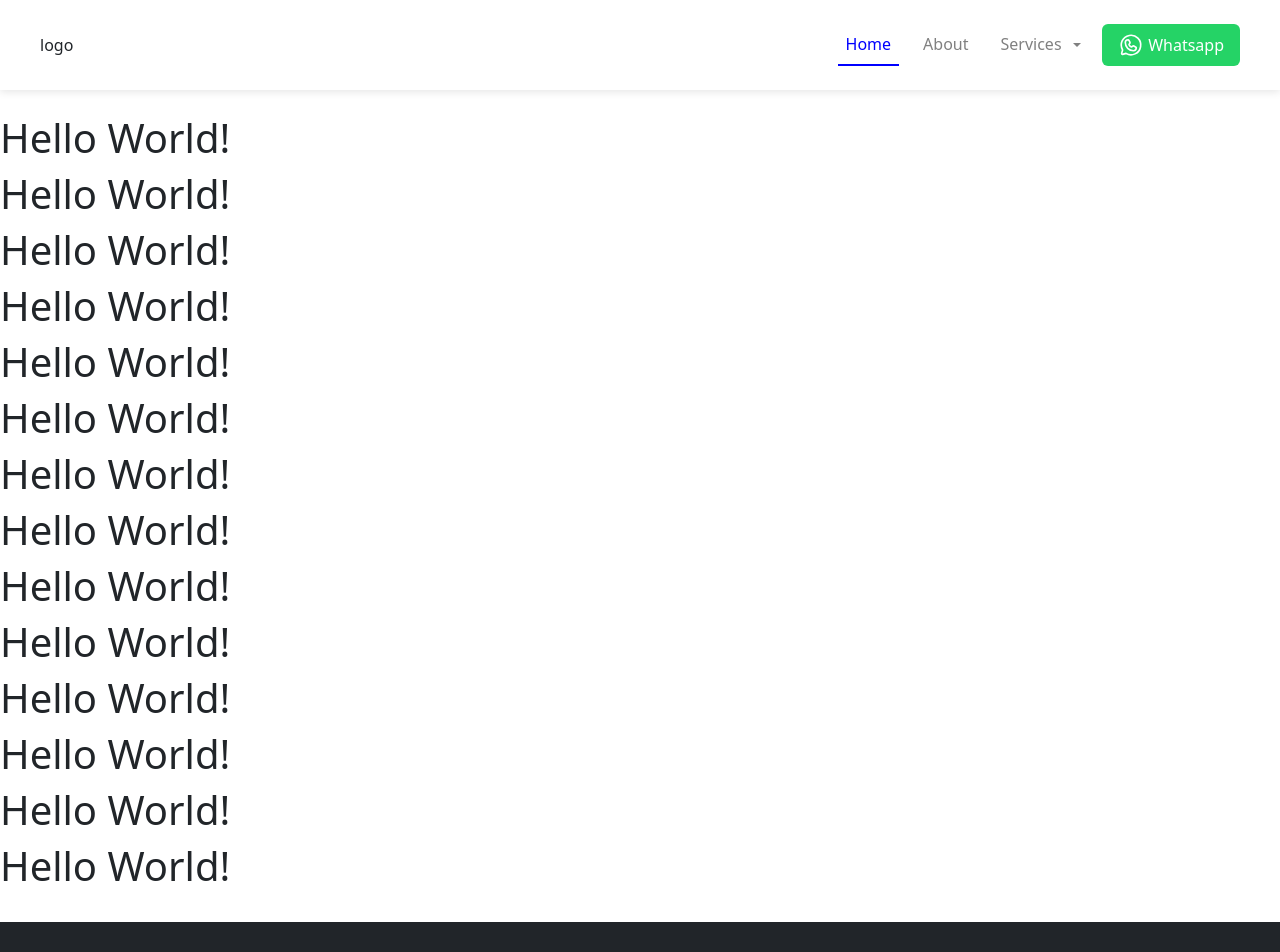
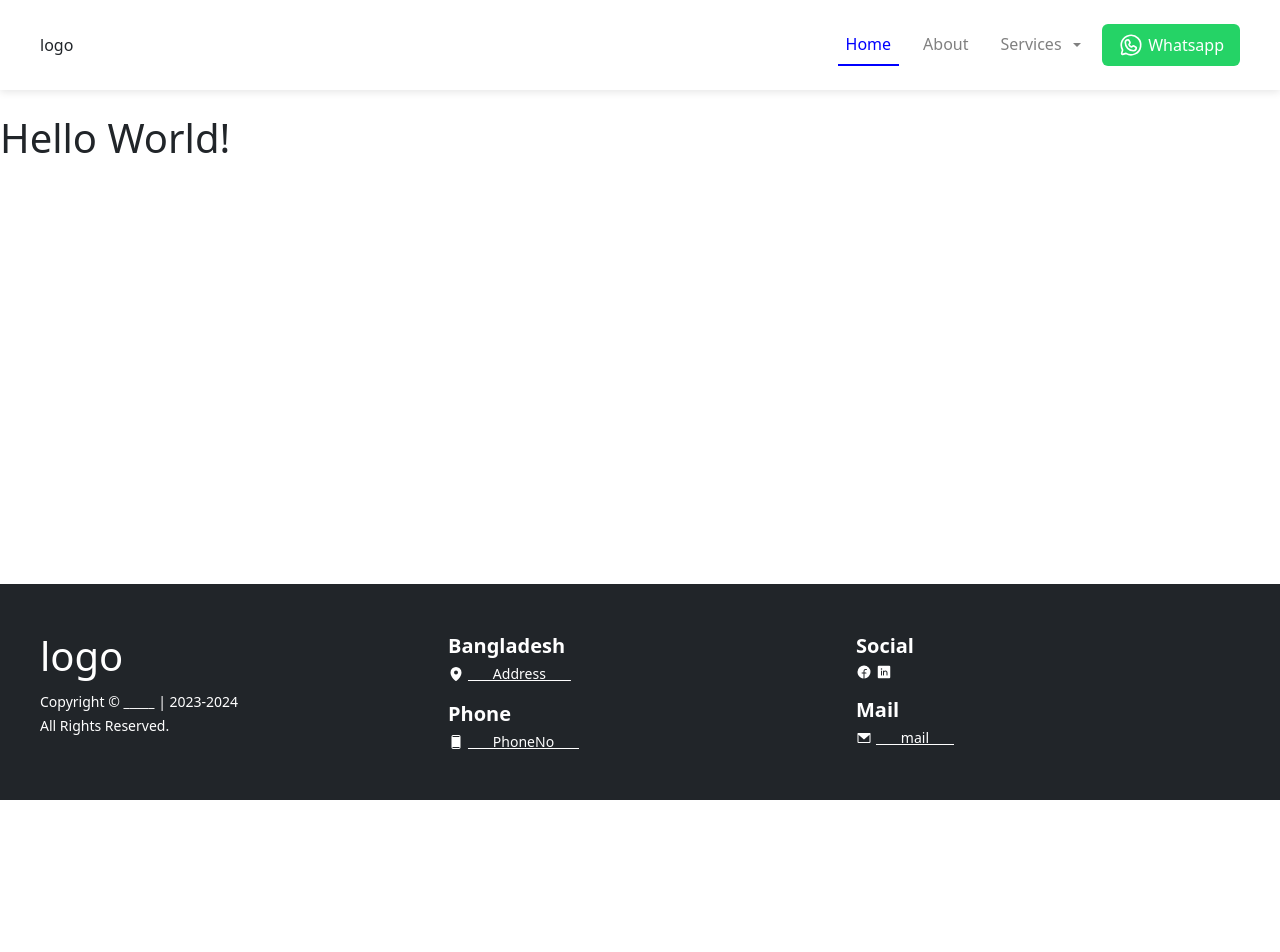
Before and after one commit to Chy-Zaber-Bin-Zahid/CodeSync5, a Next.js app: page / in a window 1280 px wide. Shown: the top 952 px of the page. After the commit the page ends 800 px from the top, so only its background shows below. Built offline with nearby package versions, Linux system fonts and the light colour scheme.

Commit message:
test github action

```diff
--- a/app/page.tsx
+++ b/app/page.tsx
@@ -2,19 +2,6 @@ export default function Home() {
   return (
     <div className="py-4 text-[100px]">
         <h1>Hello World!</h1>
-        <h1>Hello World!</h1>
-        <h1>Hello World!</h1>
-        <h1>Hello World!</h1>
-        <h1>Hello World!</h1>
-        <h1>Hello World!</h1>
-        <h1>Hello World!</h1>
-        <h1>Hello World!</h1>
-        <h1>Hello World!</h1>
-        <h1>Hello World!</h1>
-        <h1>Hello World!</h1>
-        <h1>Hello World!</h1>
-        <h1>Hello World!</h1>
-        <h1>Hello World!</h1>
     </div>
   );
 }
```
